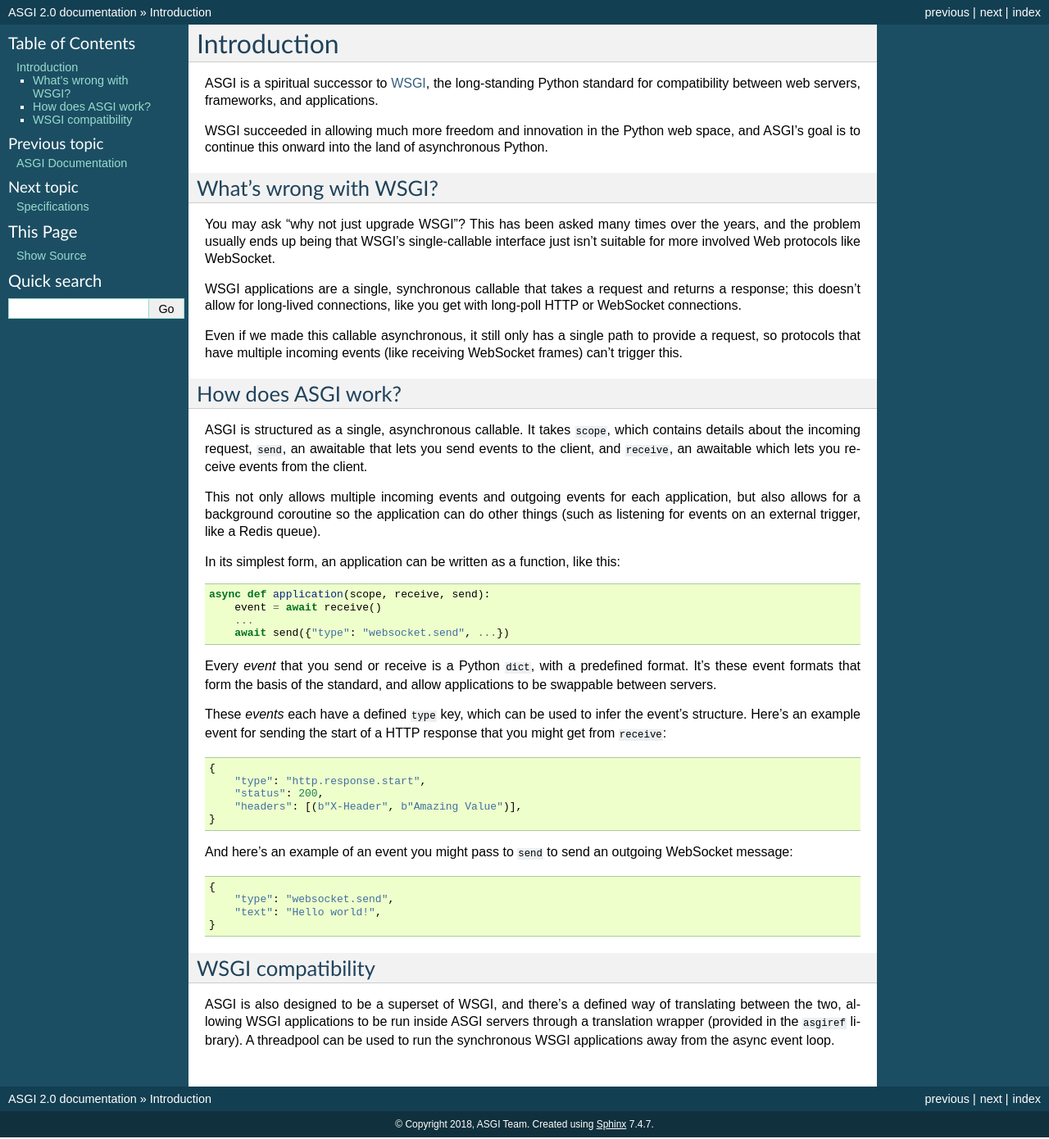
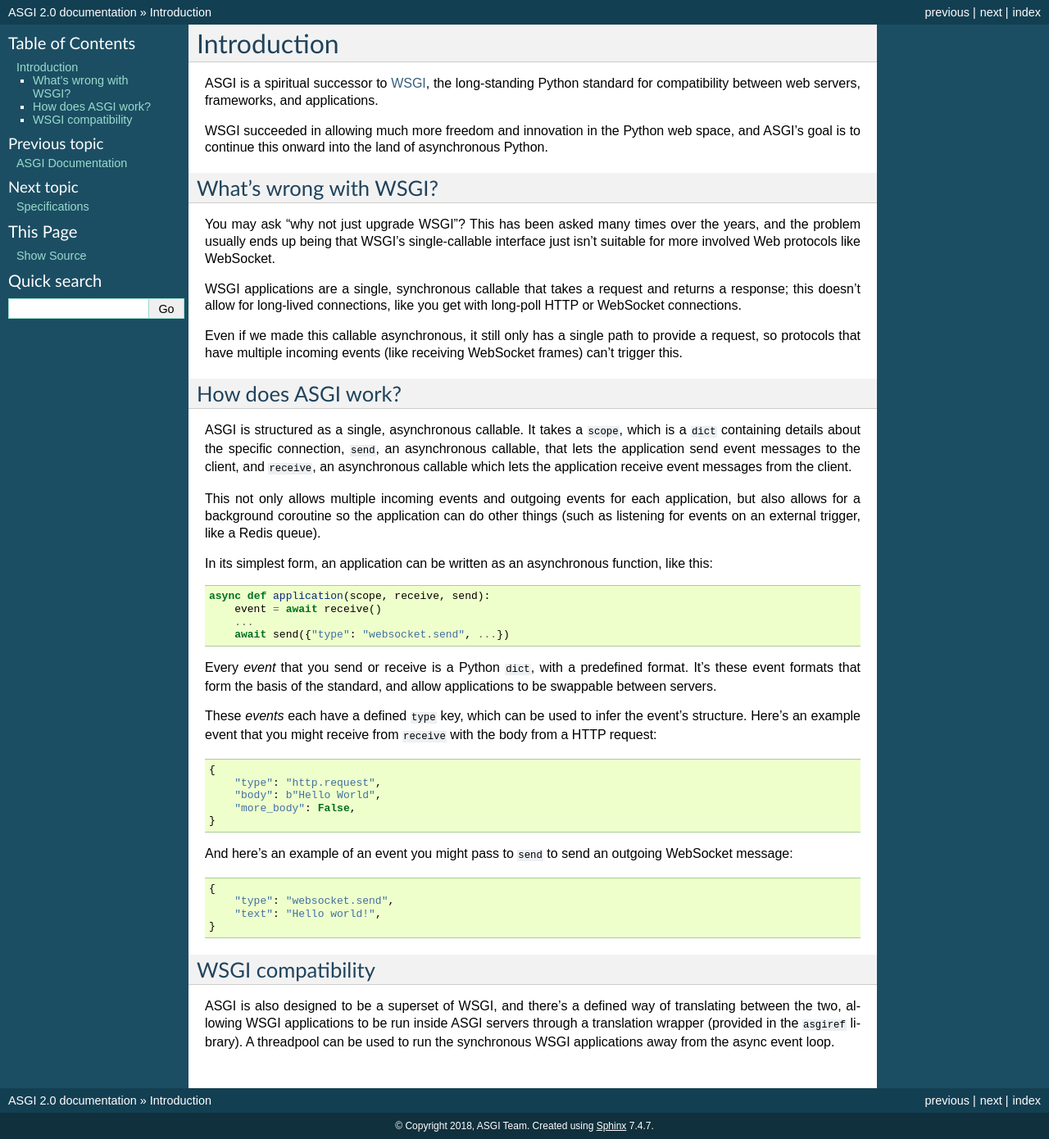
Before and after one commit to goldentroll/asgiref, a Sphinx documentation site: the page built from docs/introduction.rst, in a window 1280 px wide. Shown: the whole page at 82% size. Built offline with Sphinx 7.4.7, drawn with Linux system fonts in a browser that asks for light colours.

Commit message:
📝 Update references to app as callable in intro (#164)
And update example.

```diff
--- a/docs/introduction.rst
+++ b/docs/introduction.rst
@@ -29,17 +29,19 @@ receiving WebSocket frames) can't trigger this.
 How does ASGI work?
 -------------------
 
-ASGI is structured as a single, asynchronous callable. It takes
-``scope``, which contains details about the incoming request, ``send``, an
-awaitable that lets you send events to the client, and ``receive``, an
-awaitable which lets you receive events from the client.
+ASGI is structured as a single, asynchronous callable. It takes a ``scope``,
+which is a ``dict`` containing details about the specific connection,
+``send``, an asynchronous callable, that lets the application send event messages
+to the client, and ``receive``, an asynchronous callable which lets the application
+receive event messages from the client.
 
 This not only allows multiple incoming events and outgoing events for each
 application, but also allows for a background coroutine so the application can
 do other things (such as listening for events on an external trigger, like a
 Redis queue).
 
-In its simplest form, an application can be written as a function, like this::
+In its simplest form, an application can be written as an asynchronous function,
+like this::
 
     async def application(scope, receive, send):
         event = await receive()
@@ -51,13 +53,13 @@ format. It's these event formats that form the basis of the standard, and allow
 applications to be swappable between servers.
 
 These *events* each have a defined ``type`` key, which can be used to infer
-the event's structure. Here's an example event for sending the start of a HTTP
-response that you might get from ``receive``::
+the event's structure. Here's an example event that you might receive from
+``receive`` with the body from a HTTP request::
 
     {
-        "type": "http.response.start",
-        "status": 200,
-        "headers": [(b"X-Header", b"Amazing Value")],
+        "type": "http.request",
+        "body": b"Hello World",
+        "more_body": False,
     }
 
 And here's an example of an event you might pass to ``send`` to send an
```
